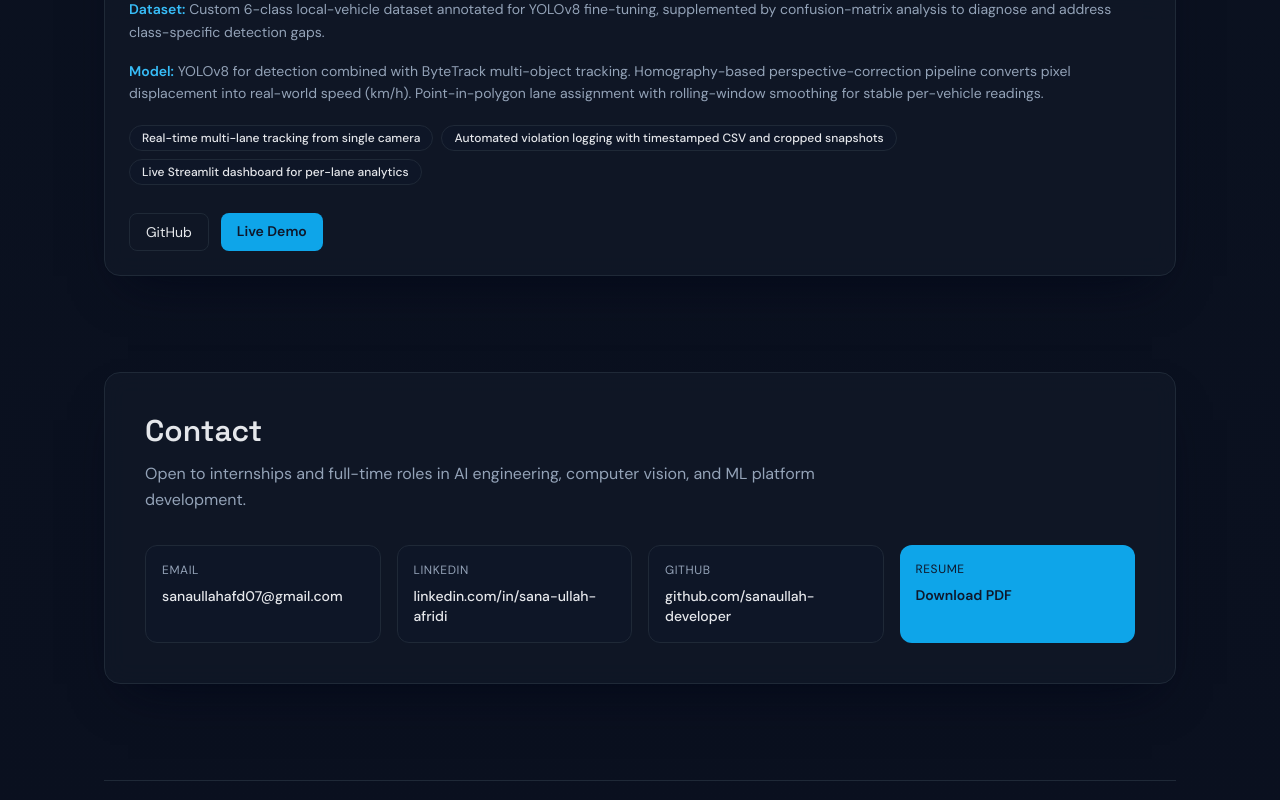
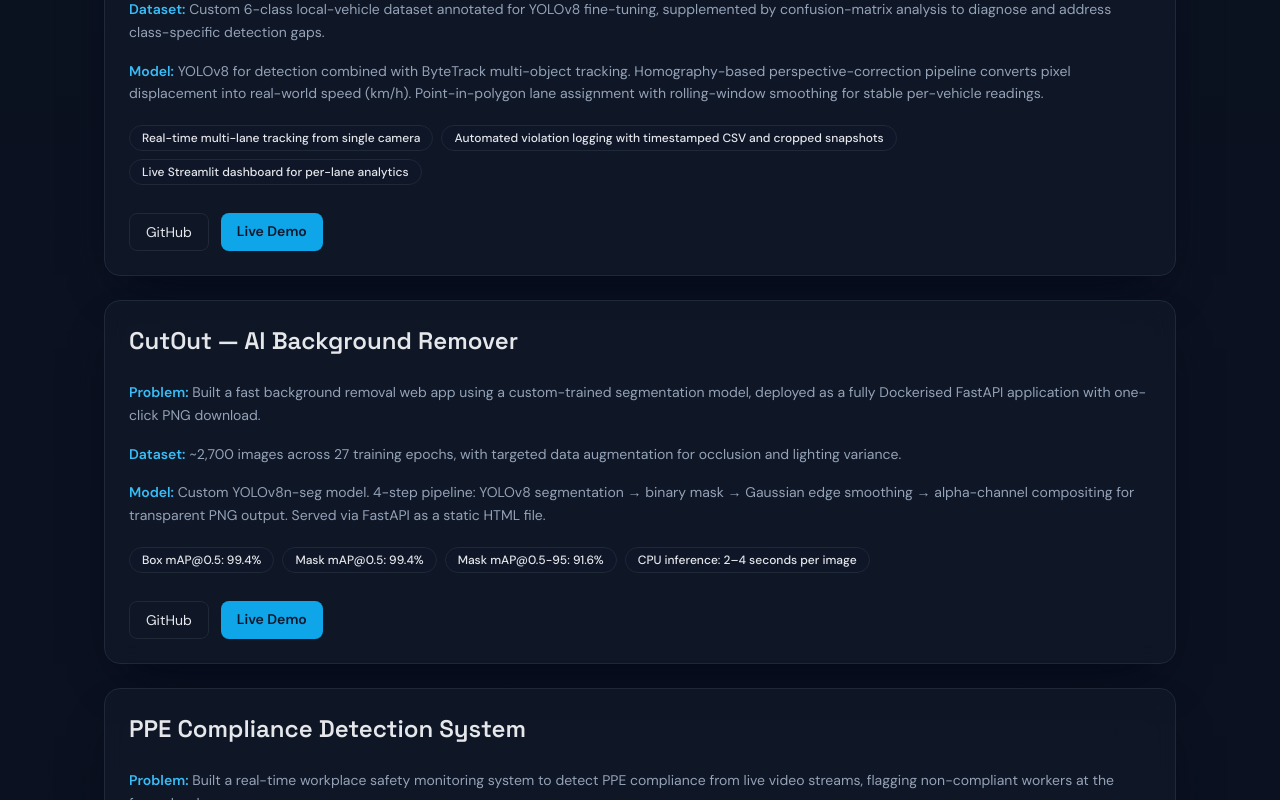
Before and after one commit to sanaullah-developer/portfolio, a Next.js app: page / in a window 1280 px wide. Shown: the part 2237-3037 px from the top of the page. Built offline with nearby package versions, Linux system fonts and the light colour scheme.

Commit message:
adding demo video for vehicle speed estimation

```diff
--- a/components/FeaturedProjects.tsx
+++ b/components/FeaturedProjects.tsx
@@ -21,7 +21,7 @@ export function FeaturedProjects() {
         </Link>
       </div>
       <div className="mt-8 grid gap-6">
-        {projects.slice(0, 2).map((project) => (
+        {projects.slice(0, -1).map((project) => (
           <ProjectCard key={project.slug} project={project} />
         ))}
       </div>
```
